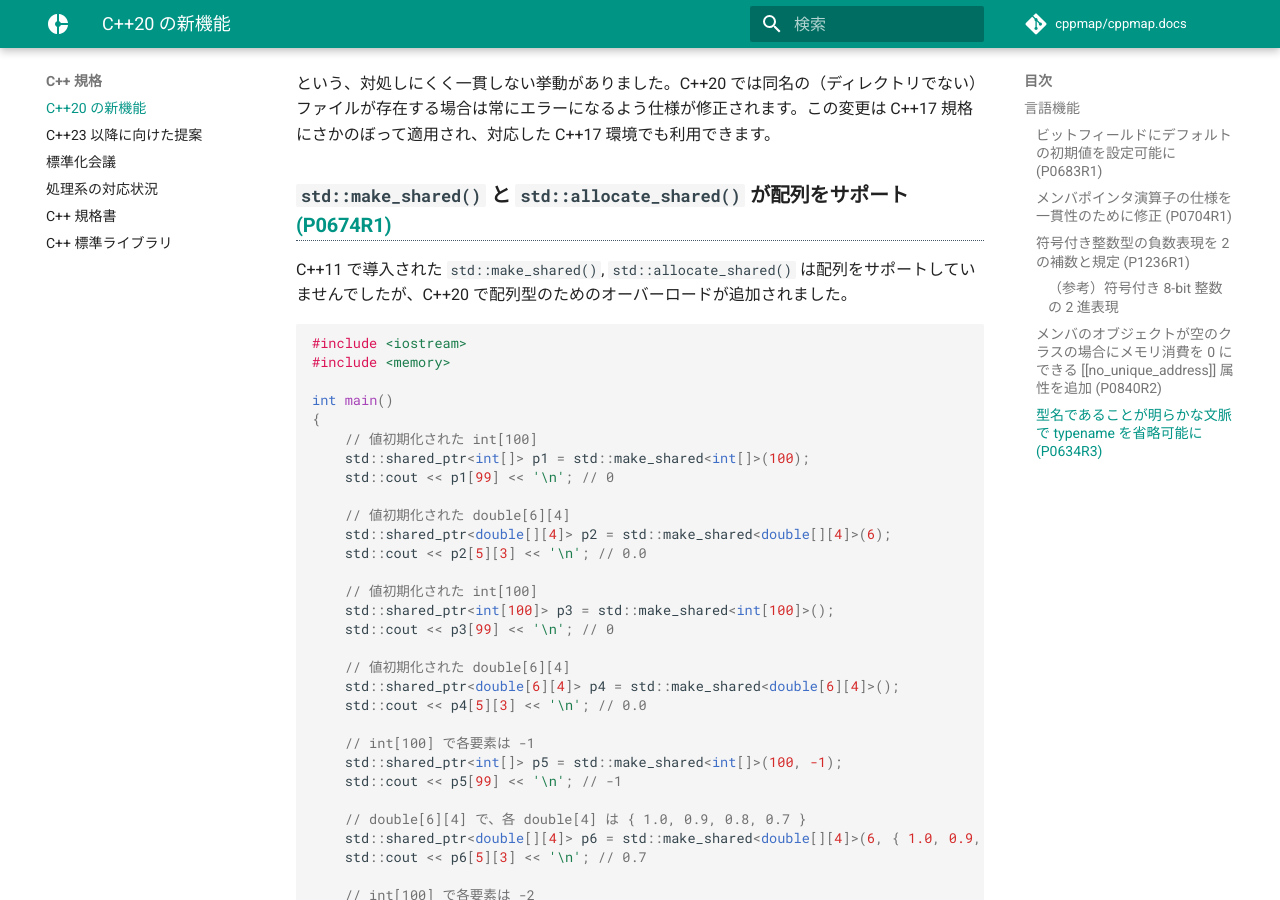
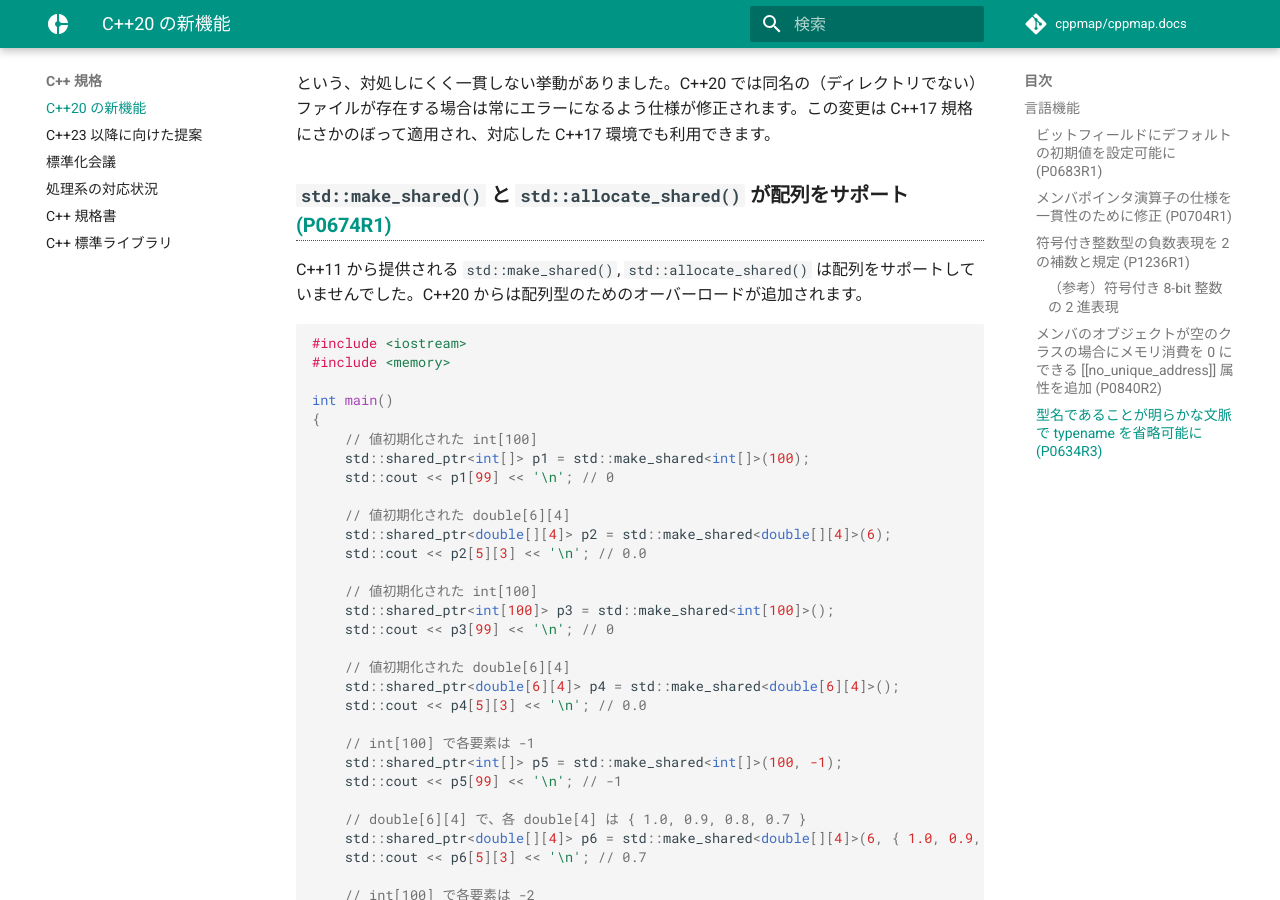
Before and after one commit to cppmap/cppmap.docs, an MkDocs documentation site: the page built from docs/standardization/cpp20.md, in a window 1280 px wide and 900 px high, scrolled down 44268 px. Built offline with MkDocs 1.6.1 and Material for MkDocs 9.7.7, drawn with Linux system fonts in a browser that asks for light colours; nearby versions of some CDN libraries; comment, search, counter and statistics services are not loaded.

Commit message:
Update cpp20.md

````diff
--- a/docs/standardization/cpp20.md
+++ b/docs/standardization/cpp20.md
@@ -1879,7 +1879,7 @@ C++17 で導入された `std::filesystem::create_directory()` および `std::f
 
 
 ### `std::make_shared()` と `std::allocate_shared()` が配列をサポート [(P0674R1)](https://wg21.link/P0674R1)
-C++11 で導入された `std::make_shared()`, `std::allocate_shared()` は配列をサポートしていませんでしたが、C++20 で配列型のためのオーバーロードが追加されました。
+C++11 から提供される `std::make_shared()`, `std::allocate_shared()` は配列をサポートしていませんでした。C++20 からは配列型のためのオーバーロードが追加されます。
 
 ```C++
 #include <iostream>
````
